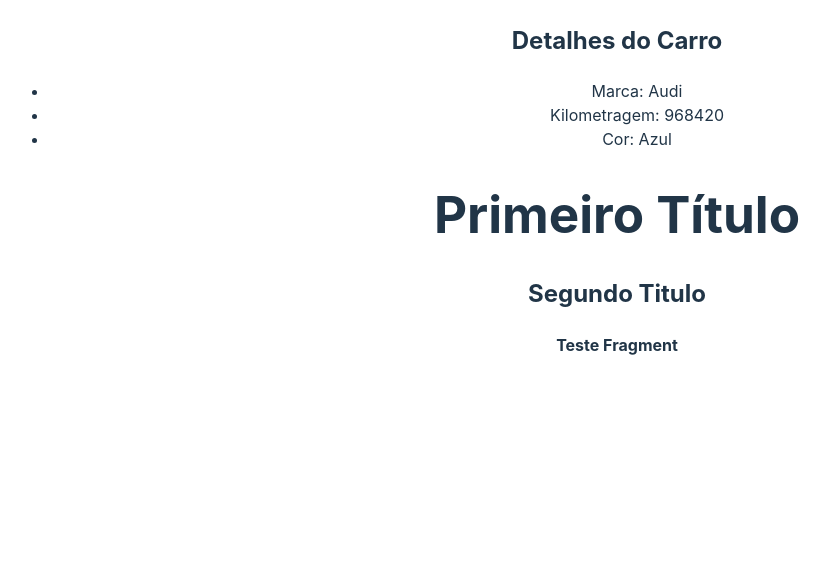
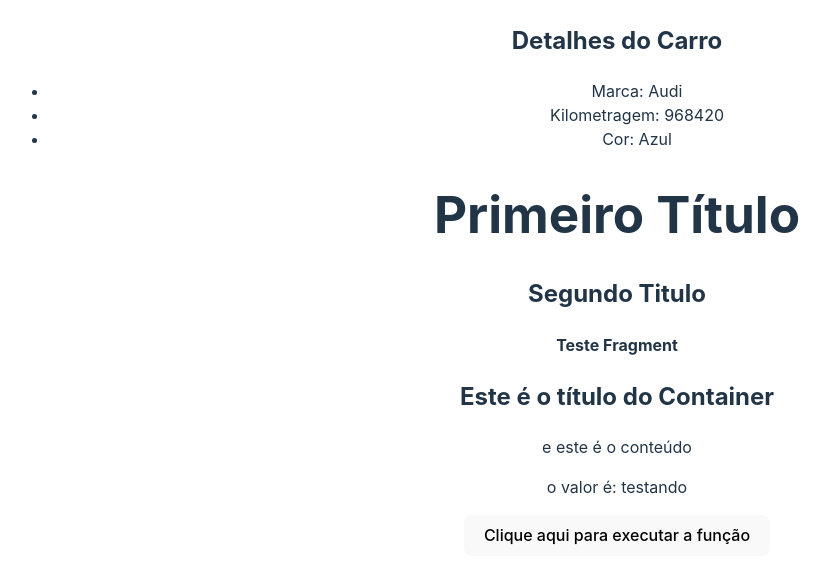
Before and after one commit to edibertoalves/Udemy_HoraDeCodar_React, a React (Vite) app in the folder 3_AVANCANDO_EM_REACT/avancando/: page / in a window 1280 px wide. Shown: the part 2848-3432 px from the top of the page, without its empty margins (23-853 px from the left). Built offline with nearby package versions, Linux system fonts and the light colour scheme.

Commit message:
aulas sobre fragment, children (inclusao de elemento HTML filho) e funcao como props

```diff
--- a/3_AVANCANDO_EM_REACT/avancando/src/App.jsx
+++ b/3_AVANCANDO_EM_REACT/avancando/src/App.jsx
@@ -10,6 +10,8 @@
 import ShowUserName from "./components/ShowUserName";
 import CarDetails from "./components/CarDetails";
 import Fragment from "./components/Fragment";
+import Container from "./components/Container";
+import ExecuteFunction from "./components/ExecuteFunction";
 
 function App() {
   const [count, setCount] = useState(0);
@@ -20,8 +22,12 @@
   const cars = [
     {id: 1, brand: 'Ferrari', color: 'Amarela', newCar: true, km: 0},
     {id: 2, brand: 'BMW', color: 'Preta', newCar: false, km: 32157},
-    {id: 1, brand: 'Audi', color: 'Azul', newCar: false, km: 968420},
+    {id: 3, brand: 'Audi', color: 'Azul', newCar: false, km: 968420},
   ]
+
+  function showMessage() {
+    console.log("evento do componente pai")
+  }
 
   return (
     <>
@@ -54,10 +60,20 @@
 
       {/* loop em array de objetos */}
       {cars.map((car) => (
-        <CarDetails brand={car.brand} km={car.km} color={car.color} newCar={car.newCar}/>
+        <CarDetails key={car.id} brand={car.brand} km={car.km} color={car.color} newCar={car.newCar}/>
       ))}
 
+      {/* fragment */}
       <Fragment propFragment="Teste Fragment"/>
+
+      {/* children */}
+      <Container myValue = "testando">
+        <p>e este é o conteúdo</p>
+      </Container>
+
+      {/* executar função como props */}
+      <ExecuteFunction myFunction={showMessage}/>
+
     </>
   );
 }
--- a/3_AVANCANDO_EM_REACT/avancando/src/components/CarDetails.jsx
+++ b/3_AVANCANDO_EM_REACT/avancando/src/components/CarDetails.jsx
@@ -1,5 +1,5 @@
 
-const CarDetails = ({brand, km, color, newCar}) => { /* destructuring nos parâmetros da funçao */
+const CarDetails = ({key, brand, km, color, newCar}) => { /* destructuring nos parâmetros da funçao */
   return (
     <div>
         <h2>Detalhes do Carro</h2>
--- /dev/null
+++ b/3_AVANCANDO_EM_REACT/avancando/src/components/Container.jsx
@@ -0,0 +1,13 @@
+import React from 'react'
+
+const Container = ({children, myValue}) => {
+  return (
+    <div>
+        <h2>Este é o título do Container</h2>
+        {children}
+        <p>o valor é: {myValue}</p>
+    </div>
+  )
+}
+
+export default Container
--- /dev/null
+++ b/3_AVANCANDO_EM_REACT/avancando/src/components/ExecuteFunction.jsx
@@ -0,0 +1,9 @@
+const ExecuteFunction = ({myFunction}) => {
+  return (
+    <div>
+      <button onClick={myFunction}>Clique aqui para executar a função</button>
+    </div>
+  )
+}
+
+export default ExecuteFunction
```
